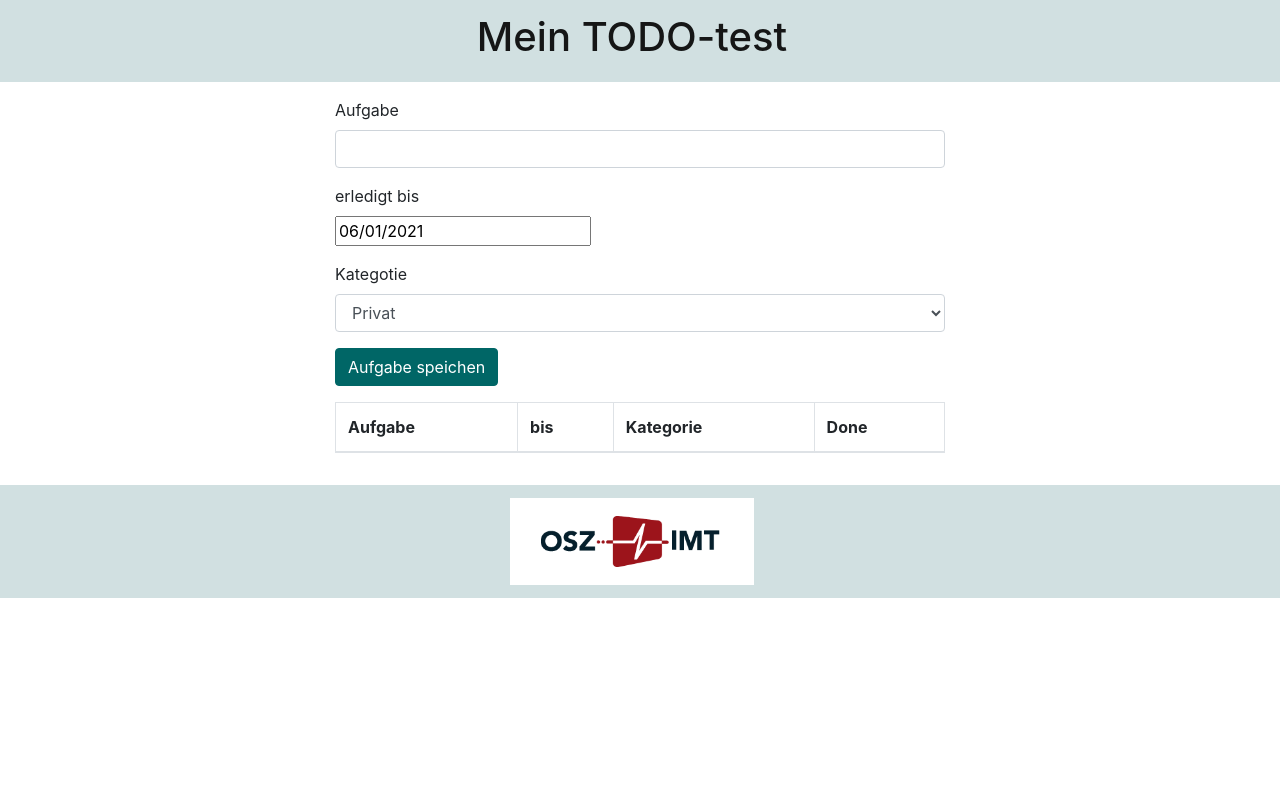
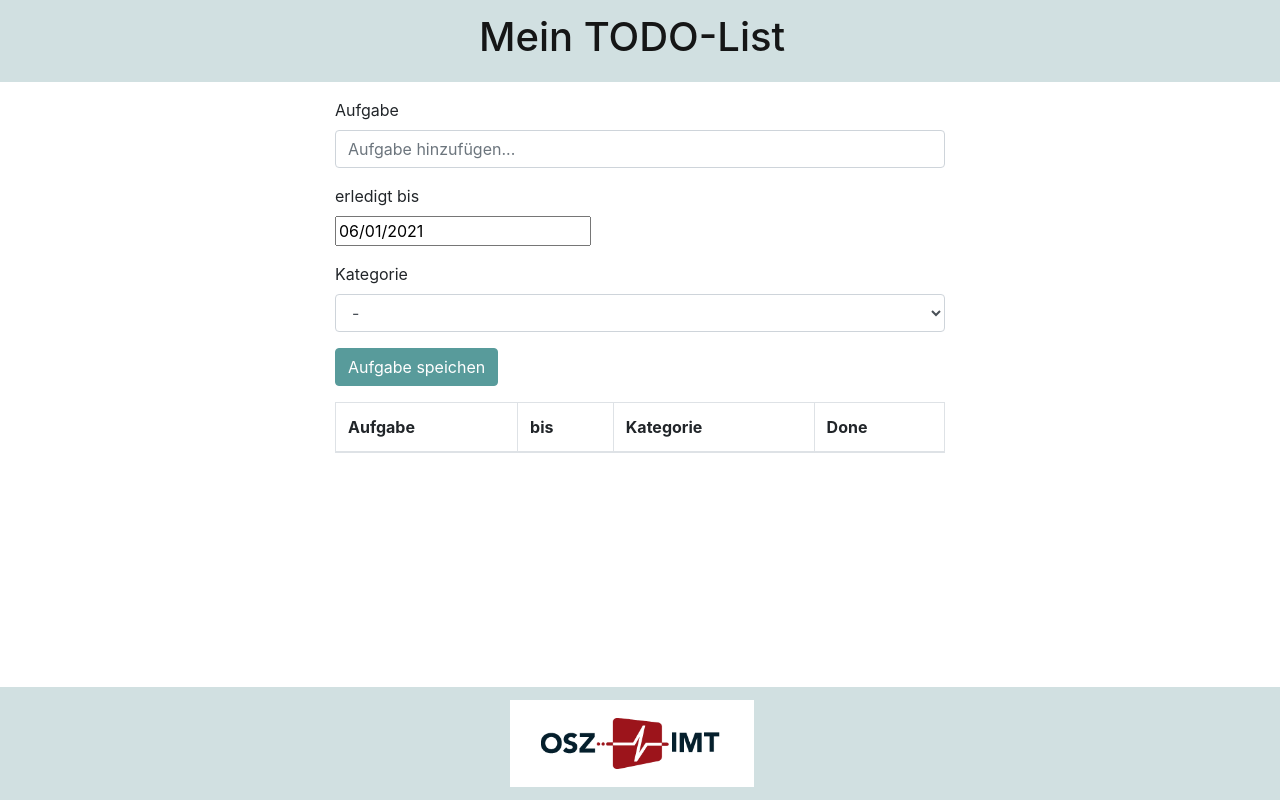
Before and after one commit to PhuongAnhNhu/taskplanung, a React (Create React App) app: page / in a window 1280 px wide. Built offline with nearby package versions, Linux system fonts and the light colour scheme.

Commit message:
local stoge

```diff
--- a/src/App.js
+++ b/src/App.js
@@ -1,25 +1,33 @@
-import { useState } from "react";
+import { useState, useEffect } from "react";
 import Foot from "./component/Foot/Foot";
 import Formular from "./component/Form/Formular";
 import Header from "./component/Header/Header";
 import TaskList from "./component/TaskList/TaskList";
+import "./App.scss";
+function App() {
+  const [tasks, setTasks] = useState(
+    JSON.parse(localStorage.getItem("tasks") || "[]")
+  );
 
-function App() {
-  const [tasks, setTasks] = useState([]);
-  // const deleleElement = (array, index) => {
-  //   array.splice(index, 1);
-  //   return array;
-  // };
+  useEffect(() => {
+    localStorage.setItem("tasks", JSON.stringify(tasks));
+  }, [tasks]);
 
   return (
     <div className="App">
       <Header />
-      <main className="py-3">
-        <Formular onNewToDo={(task) => setTasks((currentTasks) => [...currentTasks, task])} />
+      <main className="py-3 formular">
+        <Formular
+          onNewToDo={(task) =>
+            setTasks((currentTasks) => {
+              return [...currentTasks, task];
+            })
+          }
+        />
         <TaskList
           tasks={tasks}
           deleteTask={(index) => {
-            const currTasks = [...tasks]
+            const currTasks = [...tasks];
             currTasks.splice(index, 1);
             setTasks(currTasks);
           }}
--- /dev/null
+++ b/src/App.scss
@@ -0,0 +1,8 @@
+.App {
+  height: 100vh;
+  display: flex;
+  flex-flow: column;
+}
+.formular {
+  flex: 1;
+}
--- a/src/component/Form/Formular.js
+++ b/src/component/Form/Formular.js
@@ -8,6 +8,7 @@ const Formular = ({onNewToDo}) => {
   const [task, setTask] = useState("");
   const [kategotie, setKategotie] = useState("");
 
+
   const saveHandler = () => {
     onNewToDo({task, kategotie, startDate})
   }
@@ -17,15 +18,14 @@ const Formular = ({onNewToDo}) => {
       <Container fluid>
         <Row className="justify-content-md-center">
           <Col xs={12} md={6}>
-            <Form>
+            <Form >
               <Form.Group controlId="aufgabe">
                 <Form.Label>Aufgabe</Form.Label>
                 <Form.Control
                   type="text"
-                  placeholder=""
+                  placeholder="Aufgabe hinzufügen..."
                   value={task}
                   onChange={(e) => setTask(e.target.value)}
-
                 />
               </Form.Group>
 
@@ -40,20 +40,20 @@ const Formular = ({onNewToDo}) => {
               </Form.Group>
 
               <Form.Group controlId="exampleForm.ControlSelect1">
-                <Form.Label>Kategotie</Form.Label>
+                <Form.Label>Kategorie</Form.Label>
                 <Form.Control
                   as="select"
                   value={kategotie}
                   onChange={(e) => setKategotie(e.target.value)}
-                  required
                 >
+                  <option>-</option>
                   <option>Privat</option>
                   <option>Arbeit</option>
                   <option>Schule</option>
                 </Form.Control>
               </Form.Group>
 
-              <Button variant="secondary" onClick={saveHandler}>
+              <Button variant="secondary" onClick={saveHandler} disabled={task ? false : true}>
                 Aufgabe speichen
               </Button>
             </Form>
--- a/src/component/Header/Header.js
+++ b/src/component/Header/Header.js
@@ -6,7 +6,7 @@ const Header = () => {
     <Navbar bg="primary">
       <Container className="justify-content-center">
         <Navbar.Brand>
-          <h1>Mein TODO-test</h1>
+          <h1>Mein TODO-List</h1>
         </Navbar.Brand>
       </Container>
     </Navbar>
--- a/src/component/TaskList/TaskList.js
+++ b/src/component/TaskList/TaskList.js
@@ -22,7 +22,7 @@ const TaskList = ({ tasks = [], deleteTask }) => {
               {tasks.map((task, index) => (
                 <tr key={index}>
                   <td>{task.task}</td>
-                  <td>{task.startDate.toLocaleDateString()}</td>
+                  <td>{new Date(task.startDate).toLocaleDateString()}</td>
                   <td>{task.kategotie}</td>
                   <td>
                     <Button onClick={() => deleteHandler(index)}>
```
Also changed, not shown: src/index.css (line endings or trailing spaces).
